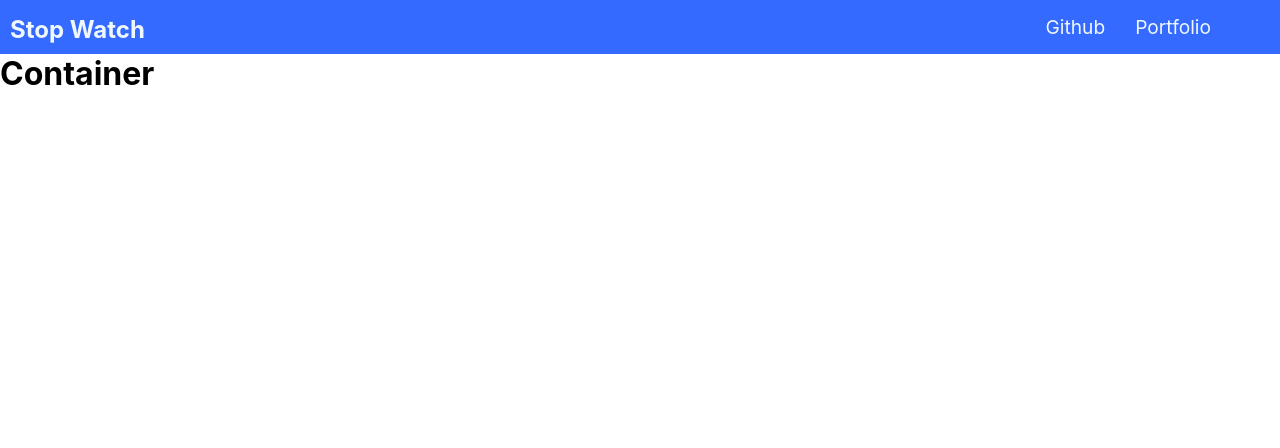
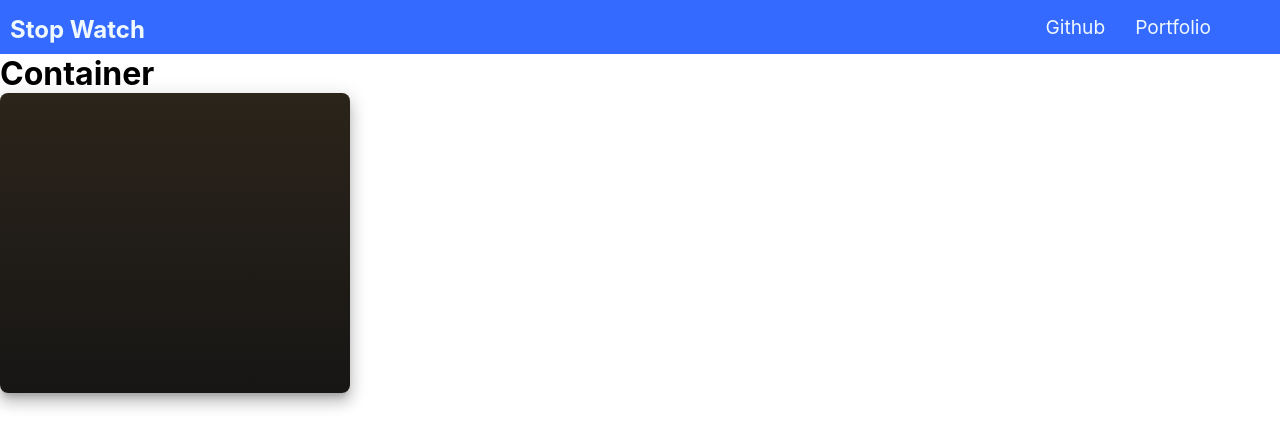
Before and after one commit to NixonOjiem/Stop-Watch, a React (Create React App) app: page / in a window 1280 px wide. Shown: the top 448 px of the page. Built offline with nearby package versions, Linux system fonts and the light colour scheme.

Commit message:
Created a single card

```diff
--- a/src/App.css
+++ b/src/App.css
@@ -45,3 +45,20 @@
   border-radius: 5px;
   transition-duration: 1s;
 }
+
+@import url('https://fonts.googleapis.com/css2?family=Roboto:wght@400;700&display=swap');
+
+
+
+.card {
+  display: flex;
+  justify-content: center;
+  align-items: center;
+  height: 300px;
+  width: 350px;
+  background: linear-gradient(#2b241a, #171615);
+  box-shadow: 0px 6px 6px -3px rgba(0, 0, 0, 0.2),
+              0px 10px 14px 1px rgba(0, 0, 0, 0.14),
+              0px 4px 18px 3px rgba(0, 0, 0, 0.12);
+  border-radius: 8px;
+}
--- a/src/components/Clock.js
+++ b/src/components/Clock.js
@@ -2,7 +2,14 @@ import React from 'react'
 
 function Clock() {
   return (
-    <div>Clock</div>
+    <div className='Clock-Tile'>
+        <div class="card">
+
+    </div>
+
+
+  </div>
+
   )
 }
 
--- a/src/components/Container.js
+++ b/src/components/Container.js
@@ -1,10 +1,12 @@
 import React, { Component } from 'react'
+import Clock from './Clock'
 
 export class Container extends Component {
   render() {
     return (
       <div>
         <h1>Container</h1>
+        <Clock />
       </div>
     )
   }
```
